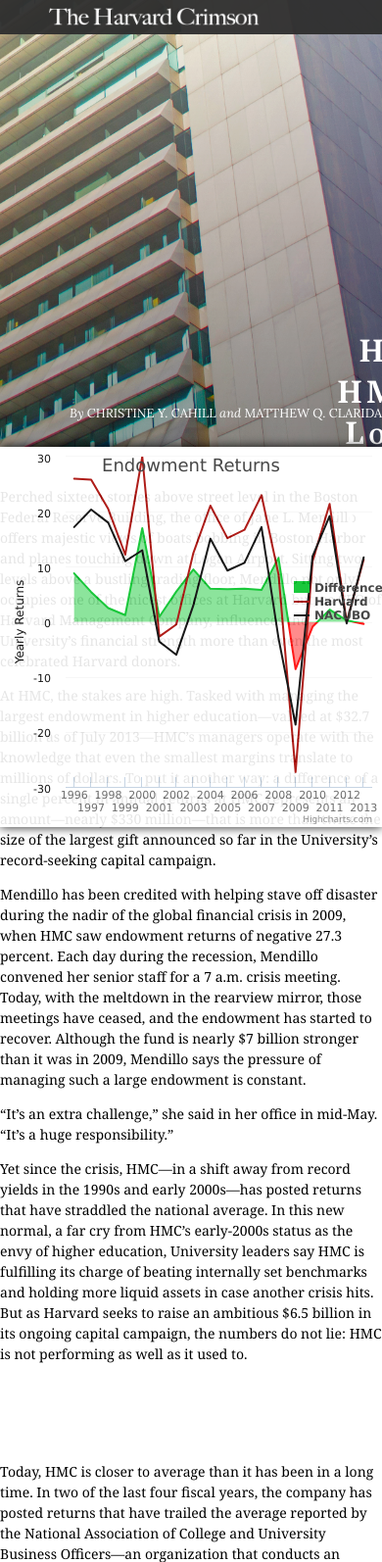
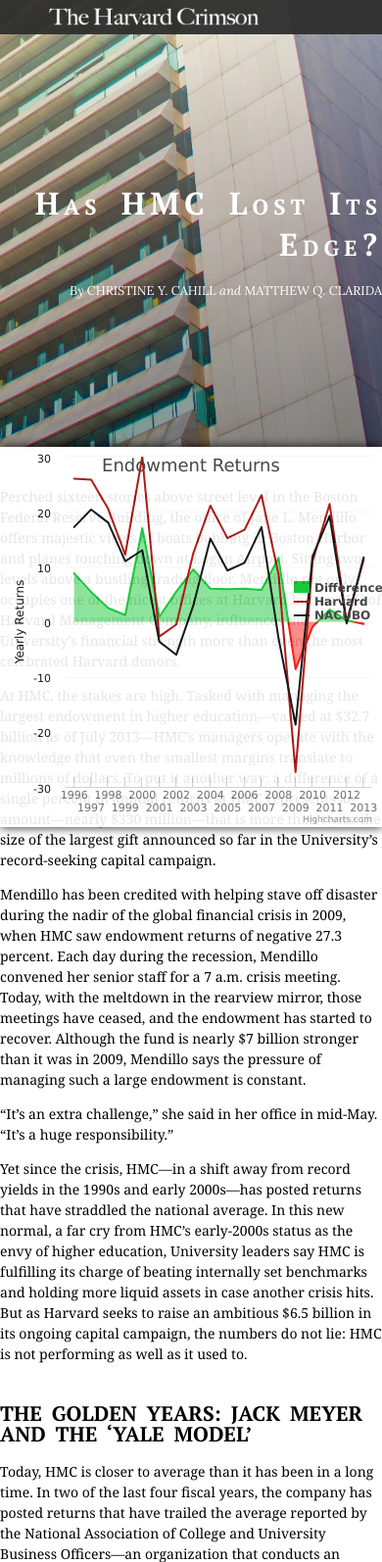
Before and after one commit to harvard-crimson/hmc, a PHP site: the page made by HMC graph/HMC graph.html in a window 390 px wide; the page is wider, and only the part inside the window is pictured. Shown: the top 1594 px of that part at 98% size. Run offline with PHP 8.4, Linux system fonts and the light colour scheme.

Commit message:
scaled most things. Going to paste in the article now.

```diff
--- a/HMC graph/HMC graph.html
+++ b/HMC graph/HMC graph.html
@@ -103,12 +103,12 @@
                         <p>As attacks become more sophisticated, however, HUIT may be forced to implement more rigorous security measures to protect the entire system from the vulnerabilities of a single computer. Any step taken to combat potential attacks must be weighed in the context of Harvard&#39;s greater mission as an institution of higher education.</p>
                         <p>&ldquo;This place should be open, and if security&#39;s getting in the way of me teaching, or you guys studying or doing whatever you want, then it&#39;s bad,&rdquo; Morrisett said. &ldquo;And I worry that we&#39;re swinging too much towards taking bureaucratic steps for compliance that don&#39;t really address real problems and yet get in the way of usability of the systems.&rdquo;</p>
 
-                        <p>&mdash;Staff writer <a target="_blank" href="http://www.thecrimson.com/writer/1209893/Dev_A._Patel/">Dev A. Patel</a> can be reached at dev.patel@thecrimson.com. Follow him on Twitter <a target="_blank" href="http://twitter.com/dev_a_patel">@dev_a_patel</a>.</p>
+                        <p>&mdash;Staff writer <a target="_blank" href="http://www.thecrimson.com/writer/1209926/Christine_Y.%20_Cahill/">Christine Y. Cahill</a> can be reached at christine.cahill@thecrimson.com. Follow her on Twitter <a target="_blank" href="https://twitter.com/cycahill16">@cycahill16</a>.</p>
 
-                        <p>&mdash;Staff writer <a target="_blank" href="http://www.thecrimson.com/writer/1208207/Samuel_Y._Weinstock/">Samuel Y. Weinstock</a> can be reached at weinstock@thecrimson.com. Follow him on Twitter <a target="_blank" href="http://twitter.com/syweinstock">@syweinstock</a>.</p>
+                        <p>&mdash;Staff writer <a target="_blank" href="http://www.thecrimson.com/writer/1210013/Matthew_Q._Clarida/">Matthew Q. Clarida</a> can be reached at matthew.clarida@thecrimson.com. Follow him on Twitter <a target="_blank" href="http://twitter.com/MattClarida">@MattClarida</a>.</p>
 
                     <div id="designer_signoff">
-                        Designed by Joseph R. Botros, Samuel M. Fishman, and Josh R. Palay.
+                        Designed by Tiffany Wu, Samuel M. Fishman, and Alex Patel.
                     </div>
 
                     </section>
--- a/style.css
+++ b/style.css
@@ -109,12 +109,12 @@ header ul li.inactive:hover {
     cursor: default;
 }
 
-.back-arrow {
+/*.back-arrow {
     height: 23px;
     float: left;
     position: relative;
     top: 7px;
-}
+}*/
 
 @media (max-width: 720px) {
     header ul {
@@ -138,7 +138,6 @@ header ul li.inactive:hover {
     font-variant: small-caps;
     word-spacing: 0.2em;
     z-index: 99;
-    color:white;
 }
 
 header > h1 .pt-serif {
@@ -288,9 +287,18 @@ header > h1 .pt-serif {
 #article h1 {
     margin-top: 36px;
     margin-bottom: 5px;
+    text-align: right;
+    position: absolute;
+    z-index: 1;
+    padding-top: 300px;
+    text-align: right;
+    opacity: 1;
+    letter-spacing: 5px;
+    width: 100%;
+    color:white;
     font-size: 4.3em;
-    text-align: right;
 }
+
 
 #article .byline {
     text-align: center;
@@ -303,16 +311,6 @@ header > h1 .pt-serif {
     text-align: right;
     opacity: 1;
     color:white;
-}
-
-#hmc-title {
-    position: absolute;
-    z-index: 1;
-    padding-top: 300px;
-    padding-left:330px;
-    text-align: right;
-    opacity: 1;
-    letter-spacing: 5px;
 }
 
 #article .byline > a {
@@ -417,7 +415,16 @@ header > h1 .pt-serif {
     .byline {
         font-size: 1.3em;
     }
+    #article h1 {
+        font-size: 3.25em;
+        padding-top: 250px;
+    }
+    #article .byline {
+        padding-top: 350px;
+    }
+
 }
+
 
 @media (max-width: 700px) {
     #binary-pane {
@@ -436,6 +443,14 @@ header > h1 .pt-serif {
     .byline {
         font-size: 1.1em;
     }
+    #article .byline {
+        font-size: .95em;
+        padding-top: 400px;
+    }
+    #article h1 {
+        font-size: 3em;
+    }
+
 }
 
 @media (max-width: 500px) {
@@ -452,6 +467,14 @@ header > h1 .pt-serif {
     #timeline-wrapper {
         display: none;
     }
+    #article h1 {
+        font-size: 2.5em;
+        padding-top: 200px;
+    }
+    #article .byline {
+        text-align: right;
+    }
+
 }
 
 @media (max-width: 400px) {
@@ -479,8 +502,10 @@ header > h1 .pt-serif {
     }
     #article h1 {
         font-size: 2em;
+        padding-top: 150px;
     }
     #article .byline {
-        font-size: 0.8em;
+        font-size: .8em;
+        padding-top: 275px
     }
 }
```
